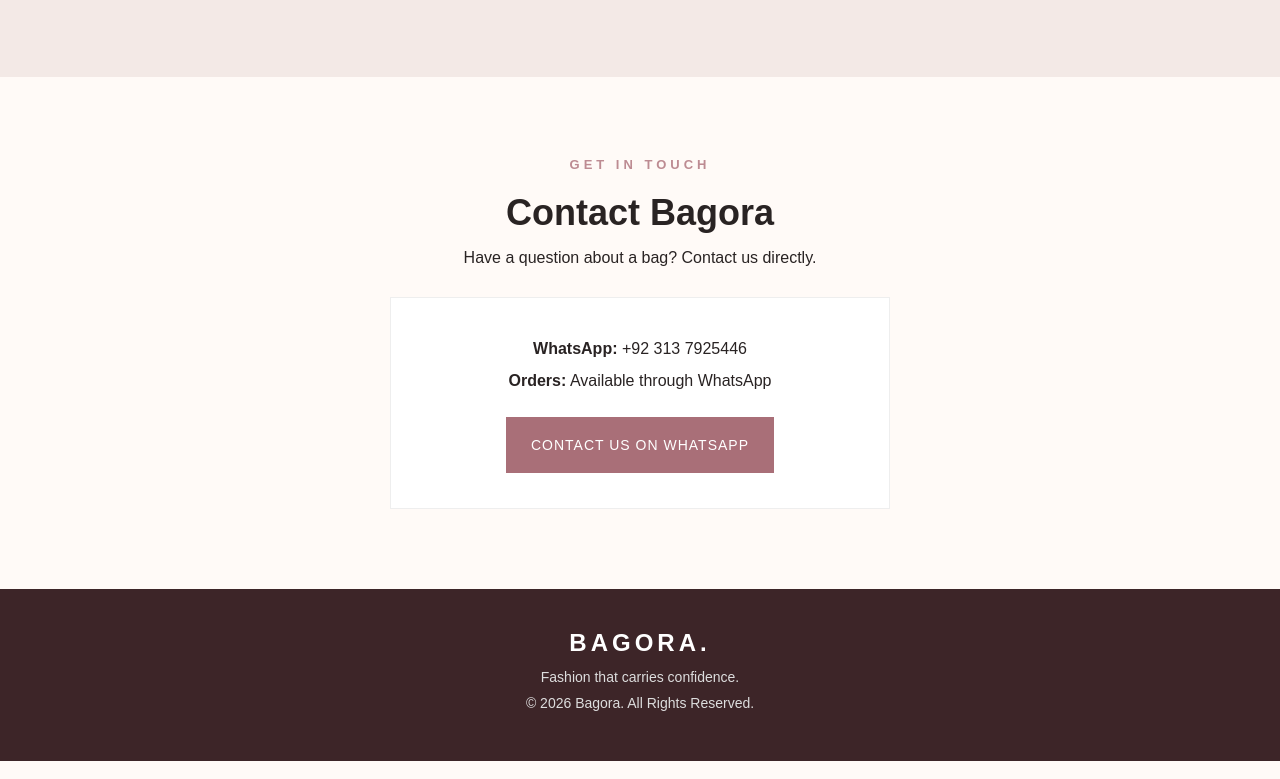
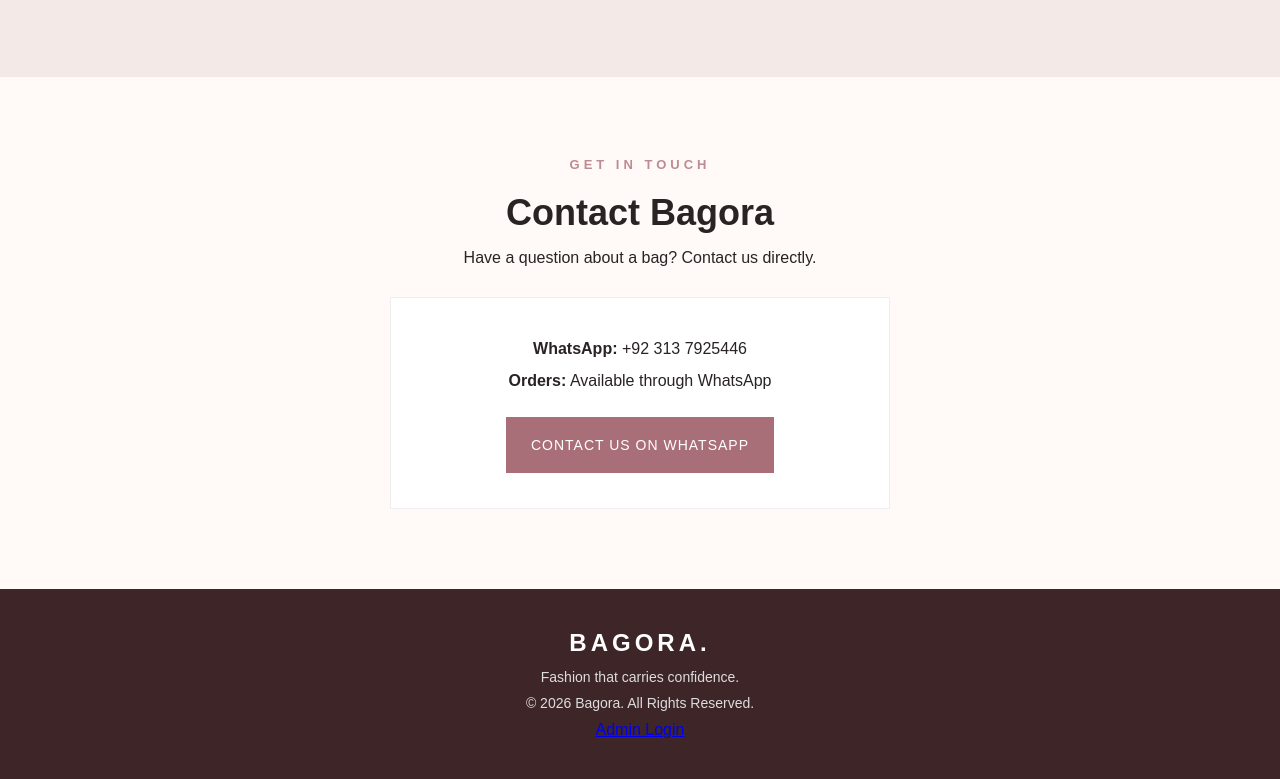
Before and after one commit to saqibajmal000-eng/DEMO, a plain HTML site: page index.html in a window 1280 px wide. Shown: the part 1199-1978 px from the top of the page. Drawn offline with Linux system fonts and the light colour scheme.

Commit message:
Update index.html

```diff
--- a/index.html
+++ b/index.html
@@ -9,6 +9,7 @@
 </head>
 <body>
 
+<!-- NAVIGATION -->
 <header class="navbar">
     <div class="logo">BAGORA<span>.</span></div>
 
@@ -20,60 +21,98 @@
     </nav>
 </header>
 
+<!-- HOME BANNER -->
 <section class="hero" id="home">
     <div class="hero-content">
         <p class="subtitle">ELEGANCE IN EVERY DETAIL</p>
+
         <h1>Carry Your<br>Style Beautifully</h1>
+
         <p>Discover beautiful handbags for every occasion.</p>
+
         <a href="#products" class="main-btn">SHOP NOW</a>
     </div>
 </section>
 
+<!-- PRODUCTS -->
 <section class="section" id="products">
+
     <p class="subtitle">OUR COLLECTION</p>
+
     <h2>Beautiful Bags for You</h2>
+
     <p class="section-description">
         Find your perfect style with Bagora.
     </p>
 
+    <!-- Products are automatically displayed here -->
     <div class="products-grid" id="productList"></div>
+
 </section>
 
+<!-- ABOUT -->
 <section class="about-section" id="about">
+
     <div class="about-content">
+
         <p class="subtitle">ABOUT BAGORA</p>
+
         <h2>Style. Beauty. Confidence.</h2>
+
         <p>
             Bagora brings you elegant and stylish ladies handbags.
             Our collection is designed for women who love fashion,
             quality and beauty. Find your favorite bag and order
             conveniently through WhatsApp.
         </p>
+
     </div>
+
 </section>
 
+<!-- CONTACT -->
 <section class="contact-section" id="contact">
+
     <p class="subtitle">GET IN TOUCH</p>
+
     <h2>Contact Bagora</h2>
+
     <p>Have a question about a bag? Contact us directly.</p>
 
     <div class="contact-card">
+
         <p><strong>WhatsApp:</strong> +92 313 7925446</p>
+
         <p><strong>Orders:</strong> Available through WhatsApp</p>
+
         <a class="main-btn"
            href="https://wa.me/923137925446"
            target="_blank">
-           CONTACT US ON WHATSAPP
+            CONTACT US ON WHATSAPP
         </a>
+
     </div>
+
 </section>
 
+<!-- FOOTER -->
 <footer>
+
     <h2>BAGORA.</h2>
+
     <p>Fashion that carries confidence.</p>
+
     <p>© 2026 Bagora. All Rights Reserved.</p>
+
+    <!-- ADMIN LOGIN BUTTON -->
+    <div class="admin-link">
+        <a href="admin.html">Admin Login</a>
+    </div>
+
 </footer>
 
+<!-- JAVASCRIPT -->
 <script src="script.js"></script>
+
 </body>
 </html>
```
